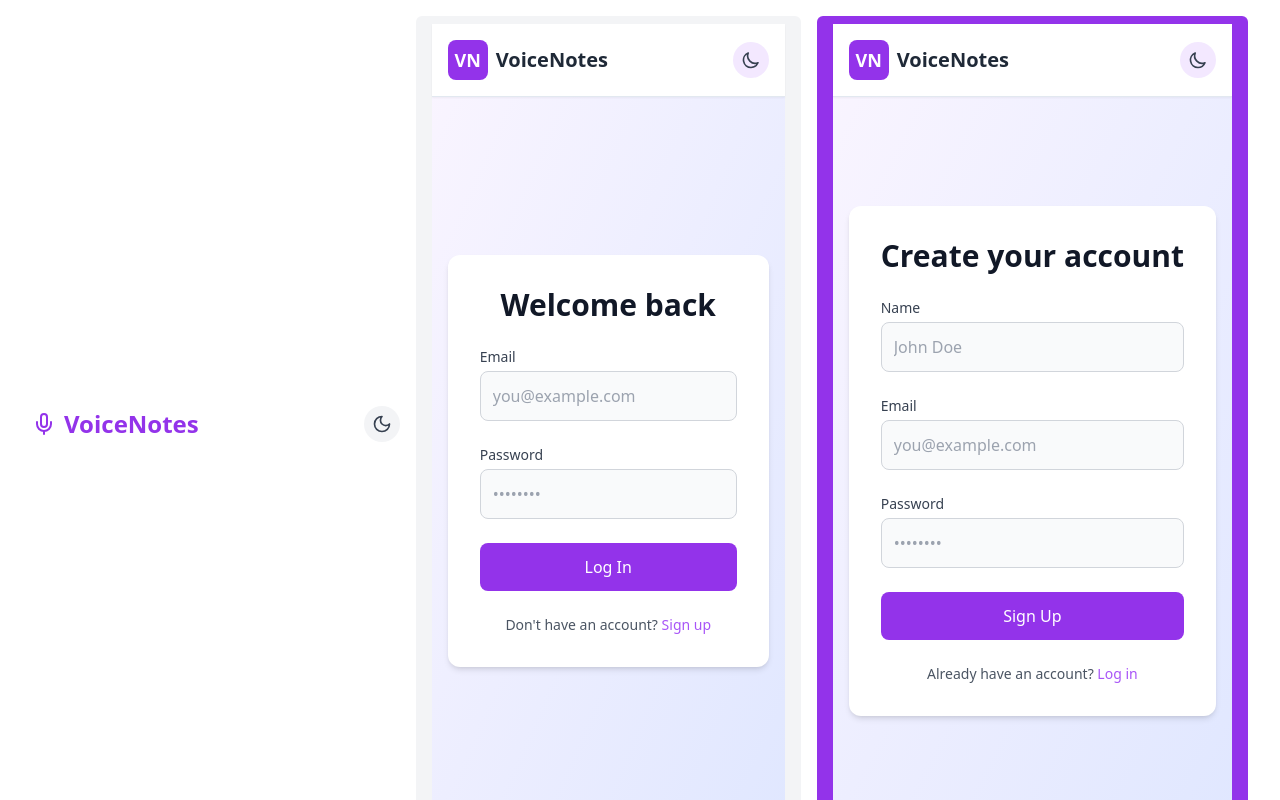
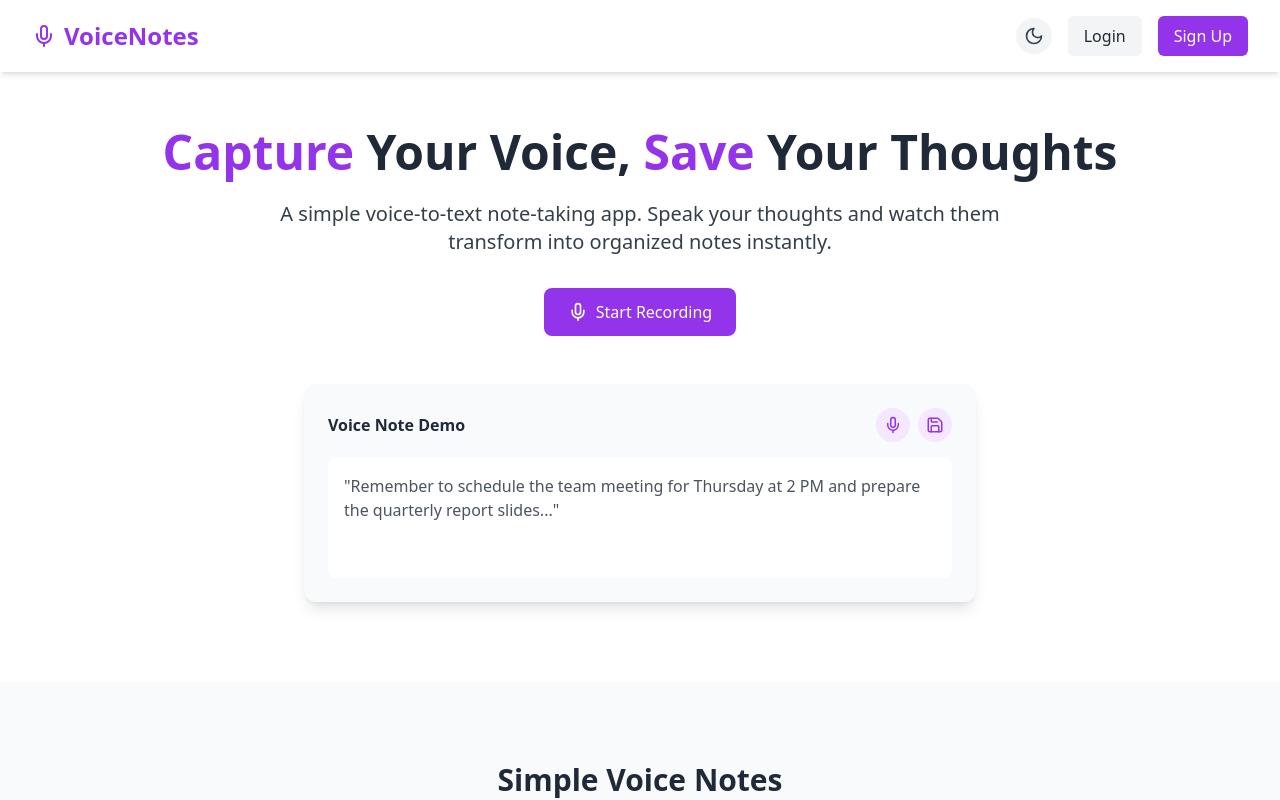
Before and after one commit to Yadushree-k9898/IdeaLog, a React (Vite) app in the folder frontend/: page / in a window 1280 px wide. Shown: the top 800 px of the page. Built offline with nearby package versions, Linux system fonts and the light colour scheme; the HTML template or start-up script is replaced by a standard one.

Commit message:
navigation fixed

```diff
--- a/frontend/src/pages/Home.jsx
+++ b/frontend/src/pages/Home.jsx
@@ -1,7 +1,5 @@
 import { useState } from "react";
 import { Mic, FileText, ArrowRight, Moon, Sun, Save, List } from "lucide-react";
-import Login from "./Login";
-import Signup from "./Signup";
 
 function Home() {
   const [isDarkMode, setIsDarkMode] = useState(false);
@@ -35,16 +33,16 @@ function Home() {
                 {isDarkMode ? <Sun size={20} /> : <Moon size={20} />}
               </button>
               <a
-                href="#"
+                href="/login"
                 className={`px-4 py-2 rounded-md ${isDarkMode ? "bg-gray-700 hover:bg-gray-600" : "bg-gray-100 hover:bg-gray-200"} transition-colors duration-200`}
               >
-                <Login/>
+                Login
               </a>
               <a
-                href="#"
+                href="/signup"
                 className="px-4 py-2 rounded-md bg-purple-600 text-white hover:bg-purple-700 transition-colors duration-200"
               >
-                <Signup/>
+                Sign Up
               </a>
             </div>
           </div>
```
